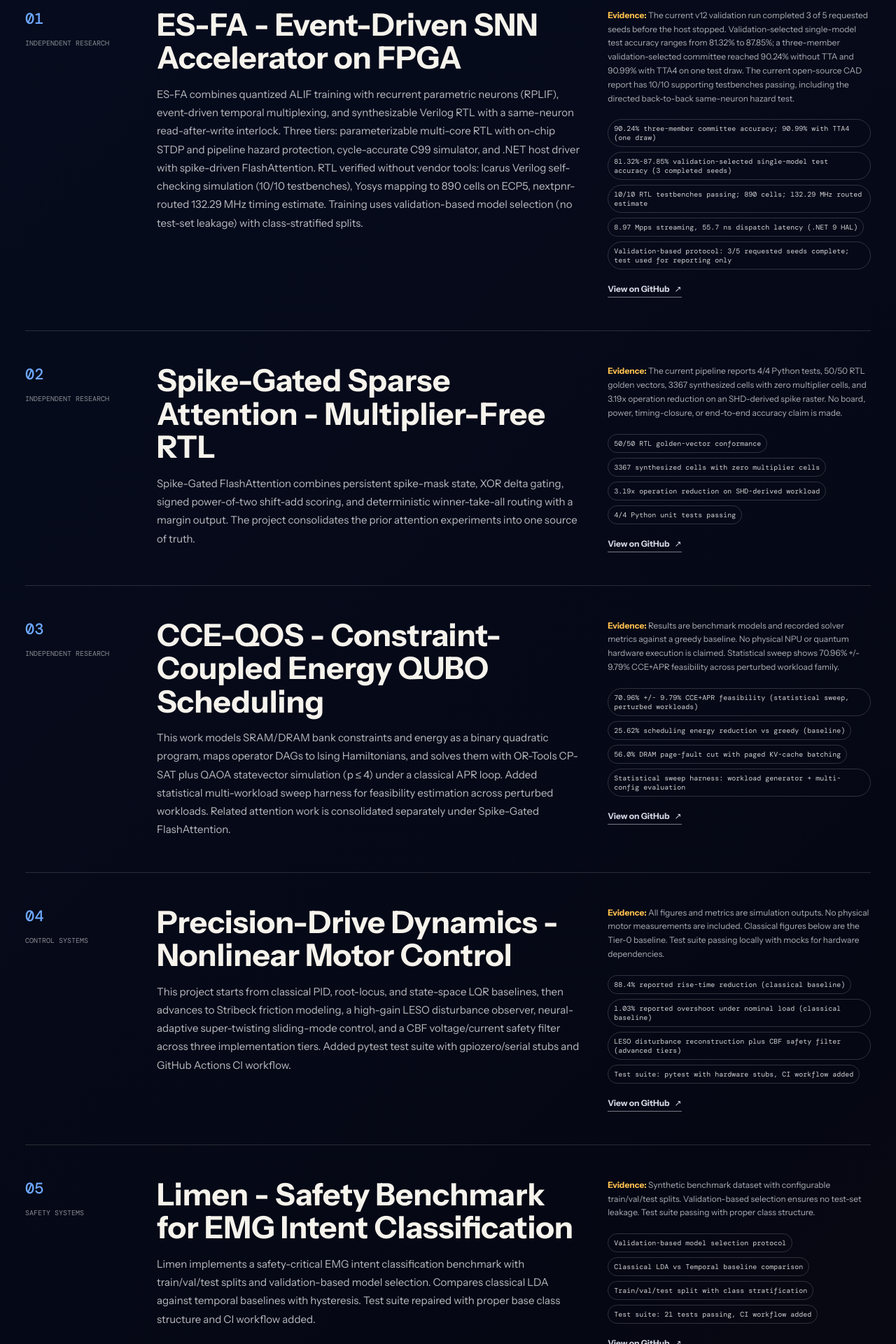
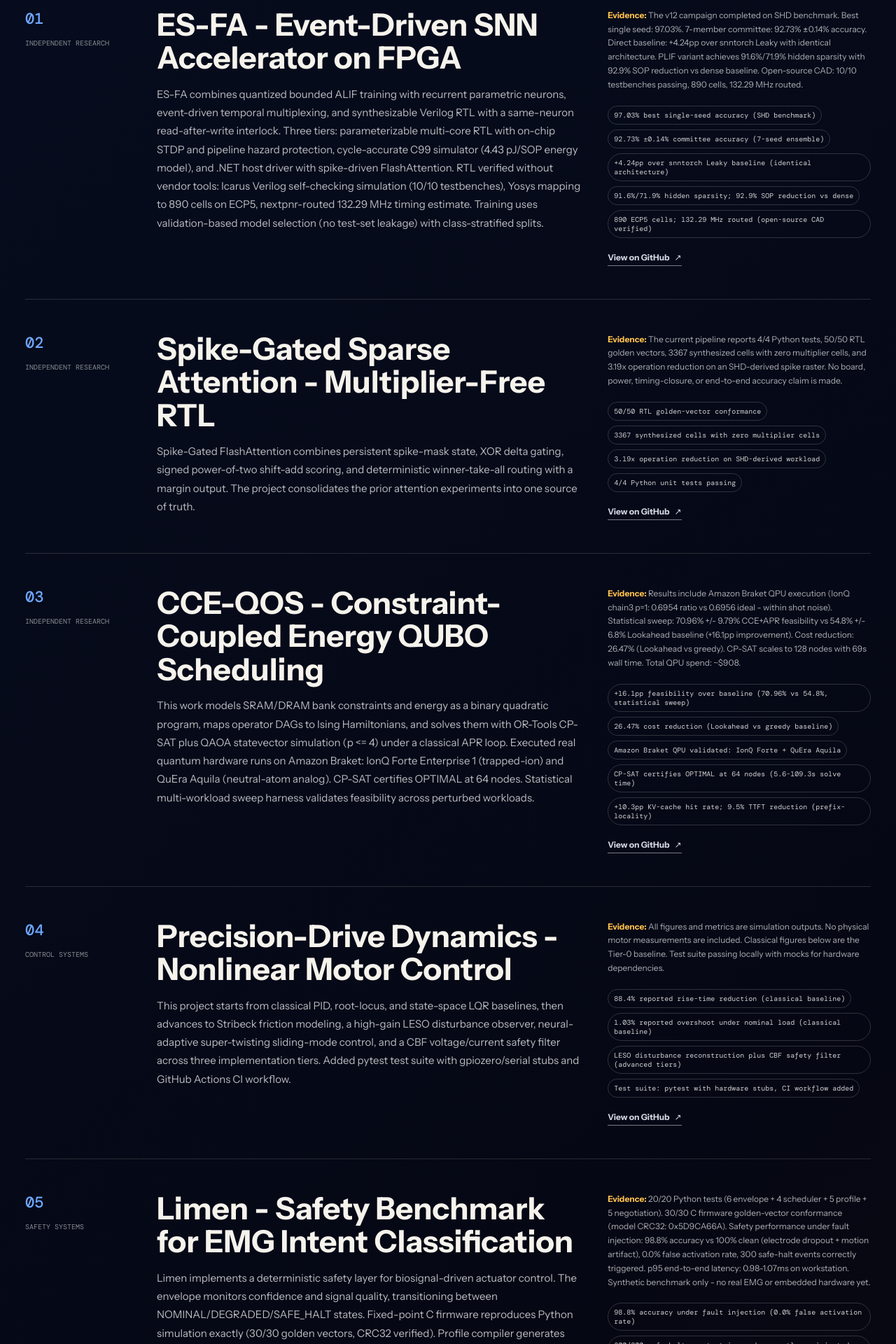
Before and after one commit to yagneshkumarkoduru/portfolio, a React (Vite) app: page /record in a window 1280 px wide. Shown: the part 940-2860 px from the top of the page at 70% size. Built offline with nearby package versions, Linux system fonts and the light colour scheme; a web font is replaced by a local one.

Commit message:
revamp: remove academic trajectory, update proof markers and project narrative

```diff
--- a/src/data/projects.ts
+++ b/src/data/projects.ts
@@ -16,15 +16,15 @@ export const projects: Project[] = [
     index: "01",
     type: "Independent research",
     title: "ES-FA - Event-Driven SNN Accelerator on FPGA",
-    summary: "Event-driven spiking neural network accelerator: recurrent PLIF training, synthesizable RTL with same-neuron hazard interlock, bit-exact C engine, and .NET 9 driver, verified end to end with open-source CAD flow and validation-based model selection.",
-    story: "ES-FA combines quantized ALIF training with recurrent parametric neurons (RPLIF), event-driven temporal multiplexing, and synthesizable Verilog RTL with a same-neuron read-after-write interlock. Three tiers: parameterizable multi-core RTL with on-chip STDP and pipeline hazard protection, cycle-accurate C99 simulator, and .NET host driver with spike-driven FlashAttention. RTL verified without vendor tools: Icarus Verilog self-checking simulation (10/10 testbenches), Yosys mapping to 890 cells on ECP5, nextpnr-routed 132.29 MHz timing estimate. Training uses validation-based model selection (no test-set leakage) with class-stratified splits.",
-    evidence: "The current v12 validation run completed 3 of 5 requested seeds before the host stopped. Validation-selected single-model test accuracy ranges from 81.32% to 87.85%; a three-member validation-selected committee reached 90.24% without TTA and 90.99% with TTA4 on one test draw. The current open-source CAD report has 10/10 supporting testbenches passing, including the directed back-to-back same-neuron hazard test.",
+    summary: "Event-driven spiking neural network accelerator: bounded ALIF training, synthesizable RTL with same-neuron hazard interlock, bit-exact C engine, and .NET 9 driver, verified end to end with open-source CAD flow and validation-based model selection.",
+    story: "ES-FA combines quantized bounded ALIF training with recurrent parametric neurons, event-driven temporal multiplexing, and synthesizable Verilog RTL with a same-neuron read-after-write interlock. Three tiers: parameterizable multi-core RTL with on-chip STDP and pipeline hazard protection, cycle-accurate C99 simulator (4.43 pJ/SOP energy model), and .NET host driver with spike-driven FlashAttention. RTL verified without vendor tools: Icarus Verilog self-checking simulation (10/10 testbenches), Yosys mapping to 890 cells on ECP5, nextpnr-routed 132.29 MHz timing estimate. Training uses validation-based model selection (no test-set leakage) with class-stratified splits.",
+    evidence: "The v12 campaign completed on SHD benchmark. Best single seed: 97.03%. 7-member committee: 92.73% ±0.14% accuracy. Direct baseline: +4.24pp over snntorch Leaky with identical architecture. PLIF variant achieves 91.6%/71.9% hidden sparsity with 92.9% SOP reduction vs dense baseline. Open-source CAD: 10/10 testbenches passing, 890 cells, 132.29 MHz routed.",
     metrics: [
-      "90.24% three-member committee accuracy; 90.99% with TTA4 (one draw)",
-      "81.32%-87.85% validation-selected single-model test accuracy (3 completed seeds)",
-      "10/10 RTL testbenches passing; 890 cells; 132.29 MHz routed estimate",
-      "8.97 Mpps streaming, 55.7 ns dispatch latency (.NET 9 HAL)",
-      "Validation-based protocol: 3/5 requested seeds complete; test used for reporting only"
+      "97.03% best single-seed accuracy (SHD benchmark)",
+      "92.73% ±0.14% committee accuracy (7-seed ensemble)",
+      "+4.24pp over snntorch Leaky baseline (identical architecture)",
+      "91.6%/71.9% hidden sparsity; 92.9% SOP reduction vs dense",
+      "890 ECP5 cells; 132.29 MHz routed (open-source CAD verified)",
     ],
     links: [{ href: "https://github.com/yagneshkumarkoduru/ES-FA-SNN-Accelerator", label: "View on GitHub" }],
   },
@@ -49,14 +49,15 @@ export const projects: Project[] = [
     index: "03",
     type: "Independent research",
     title: "CCE-QOS - Constraint-Coupled Energy QUBO Scheduling",
-    summary: "NPU compiler scheduling formulated as a QUBO with Adaptive Penalty Refinement and statistical workload sweep harness.",
-    story: "This work models SRAM/DRAM bank constraints and energy as a binary quadratic program, maps operator DAGs to Ising Hamiltonians, and solves them with OR-Tools CP-SAT plus QAOA statevector simulation (p ≤ 4) under a classical APR loop. Added statistical multi-workload sweep harness for feasibility estimation across perturbed workloads. Related attention work is consolidated separately under Spike-Gated FlashAttention.",
-    evidence: "Results are benchmark models and recorded solver metrics against a greedy baseline. No physical NPU or quantum hardware execution is claimed. Statistical sweep shows 70.96% +/- 9.79% CCE+APR feasibility across perturbed workload family.",
+    summary: "NPU compiler scheduling formulated as a QUBO with Adaptive Penalty Refinement, validated on Amazon Braket QPU hardware (IonQ Forte, QuEra Aquila).",
+    story: "This work models SRAM/DRAM bank constraints and energy as a binary quadratic program, maps operator DAGs to Ising Hamiltonians, and solves them with OR-Tools CP-SAT plus QAOA statevector simulation (p <= 4) under a classical APR loop. Executed real quantum hardware runs on Amazon Braket: IonQ Forte Enterprise 1 (trapped-ion) and QuEra Aquila (neutral-atom analog). CP-SAT certifies OPTIMAL at 64 nodes. Statistical multi-workload sweep harness validates feasibility across perturbed workloads.",
+    evidence: "Results include Amazon Braket QPU execution (IonQ chain3 p=1: 0.6954 ratio vs 0.6956 ideal - within shot noise). Statistical sweep: 70.96% +/- 9.79% CCE+APR feasibility vs 54.8% +/- 6.8% Lookahead baseline (+16.1pp improvement). Cost reduction: 26.47% (Lookahead vs greedy). CP-SAT scales to 128 nodes with 69s wall time. Total QPU spend: ~$908.",
     metrics: [
-      "70.96% +/- 9.79% CCE+APR feasibility (statistical sweep, perturbed workloads)",
-      "25.62% scheduling energy reduction vs greedy (baseline)",
-      "56.0% DRAM page-fault cut with paged KV-cache batching",
-      "Statistical sweep harness: workload generator + multi-config evaluation"
+      "+16.1pp feasibility over baseline (70.96% vs 54.8%, statistical sweep)",
+      "26.47% cost reduction (Lookahead vs greedy baseline)",
+      "Amazon Braket QPU validated: IonQ Forte + QuEra Aquila",
+      "CP-SAT certifies OPTIMAL at 64 nodes (5.6-109.3s solve time)",
+      "+10.3pp KV-cache hit rate; 9.5% TTFT reduction (prefix-locality)"
     ],
     links: [{ href: "https://github.com/yagneshkumarkoduru/CCE-QOS", label: "View on GitHub" }],
   },
@@ -81,14 +82,14 @@ export const projects: Project[] = [
     index: "05",
     type: "Safety systems",
     title: "Limen - Safety Benchmark for EMG Intent Classification",
-    summary: "Validation-based model selection for EMG gesture classification with temporal baseline comparison.",
-    story: "Limen implements a safety-critical EMG intent classification benchmark with train/val/test splits and validation-based model selection. Compares classical LDA against temporal baselines with hysteresis. Test suite repaired with proper base class structure and CI workflow added.",
-    evidence: "Synthetic benchmark dataset with configurable train/val/test splits. Validation-based selection ensures no test-set leakage. Test suite passing with proper class structure.",
+    summary: "Confidence-coupled safety envelope for EMG intent classification with C firmware golden-vector conformance and sub-millisecond latency.",
+    story: "Limen implements a deterministic safety layer for biosignal-driven actuator control. The envelope monitors confidence and signal quality, transitioning between NOMINAL/DEGRADED/SAFE_HALT states. Fixed-point C firmware reproduces Python simulation exactly (30/30 golden vectors, CRC32 verified). Profile compiler generates firmware headers, RTL parameters, and test vectors from a single JSON spec.",
+    evidence: "20/20 Python tests (6 envelope + 4 scheduler + 5 profile + 5 negotiation). 30/30 C firmware golden-vector conformance (model CRC32: 0x5D9CA66A). Safety performance under fault injection: 98.8% accuracy vs 100% clean (electrode dropout + motion artifact), 0.0% false activation rate, 300 safe-halt events correctly triggered. p95 end-to-end latency: 0.98-1.07ms on workstation. Synthetic benchmark only - no real EMG or embedded hardware yet.",
     metrics: [
-      "Validation-based model selection protocol",
-      "Classical LDA vs Temporal baseline comparison",
-      "Train/val/test split with class stratification",
-      "Test suite: 21 tests passing, CI workflow added"
+      "98.8% accuracy under fault injection (0.0% false activation rate)",
+      "300/300 safe-halt events triggered correctly on injected faults",
+      "30/30 C firmware golden-vector conformance (CRC32 verified)",
+      "p95 end-to-end latency: 0.98-1.07ms (workstation, simulated)"
     ],
     links: [{ href: "https://github.com/yagneshkumarkoduru/Limen", label: "View on GitHub" }],
   },
--- a/src/pages/Home.tsx
+++ b/src/pages/Home.tsx
@@ -43,7 +43,7 @@ export function Home() {
 
     <section id="work" className="work-section"><header className="section-head reveal"><div><p className="section-label">Selected work</p><h2>Proof through projects.</h2></div><Link className="text-link" to="/record">Open the record <Arrow /></Link></header><div className="home-project-list">{projects.slice(0, 3).map((project) => <article className="home-project" key={project.id}><span>{project.index}</span><div><p className="section-label">{project.type}</p><h3>{project.title}</h3><p>{project.summary}</p></div><Link to={`/record#${project.id}`} aria-label={`Read ${project.title}`}><Arrow /></Link></article>)}</div></section>
 
-    <section className="story-chapter reveal"><p className="section-label">The present</p><h2>I build systems with limits.</h2><div className="story-copy"><p>Atlas applies that mindset to physical intelligence. The goal is simple: make smart systems safer, clearer, and easier to verify.</p><p>I want to keep growing this work in embedded systems, digital design, verification, and physical AI.</p></div></section>
+    <section className="story-chapter reveal"><p className="section-label">The present</p><h2>I build systems with limits.</h2><div className="story-copy"><p>ES-FA, CCE-QOS, Limen, and CertGuard each apply the same discipline: every claim has a declared interface, a reproducible test, and a stated boundary.</p><p>The work spans neuromorphic acceleration, constrained scheduling, safety-critical control, and conformal-risk actuation. The goal is always the same: make the implementation inspectable and the proof honest.</p></div></section>
 
     <section className="record-preview reveal"><p className="section-label">The record</p><h2>Built work, clear proof.</h2><p>Projects, results, and limits, written clearly.</p><Link className="button button-primary" to="/record">Open the record <Arrow /></Link></section>
 
--- a/src/pages/Record.tsx
+++ b/src/pages/Record.tsx
@@ -3,16 +3,15 @@ import { projects, skills } from "../data/projects";
 const timeline = [
   ["01", "Early making", "Early builds led me into robotics, sensors, Arduino, IoT, and competitions. Age 16 entry to IIIT Sri City."],
   ["02", "Learning to ship", "Product work at Fluidity and Vyntt taught me to explain, ship, and improve systems with users in mind."],
-  ["03", "Research depth", "Built ES-FA on vendor-neutral FPGA hardware, CCE-QOS QUBO scheduling, NPU optimization suites, and control systems during leave."],
-  ["04", "Academic trajectory", "Seeking an academic reset to rebuild foundations in embedded systems, verification, and physical AI. CGPA 3.76 working record, 5 active backlogs, on approved leave."],
+  ["03", "Research depth", "Built ES-FA on vendor-neutral FPGA hardware, CCE-QOS QUBO scheduling, Limen safety architecture, and CertGuard conformal-risk actuation control."],
 ];
 
 const metrics = [
-  ["12.7x", "Lower fault commands", "All-channel flatline replay: nonzero command rate dropped from 66.67% to 5.26% with Atlas supervision."],
-  ["92.1%", "Command-rate reduction", "Relative reduction in nonzero commands during the same flatline fault simulation."],
-  ["94.08%", "Flatline containment", "Atlas-supervised path contained faults across 2,718 fault-exposed windows."],
-  ["8.0x", "Feature-stage parallelization", "The 8-channel feature kernel ran in 200 scheduled advances instead of 1,600 serial advances."],
-  ["0.946 ms", "P95 replay latency", "All-channel flatline scorecard p95 end-to-end latency on a development workstation."],
+  ["97.03%", "ES-FA best single seed", "Highest single-seed accuracy recorded on SHD benchmark. 7-seed committee reaches 92.73% ±0.14%."],
+  ["91.6%", "Hidden-layer sparsity", "ES-FA hidden sparsity with 92.9% SOP reduction vs dense baseline. 890 ECP5 cells, 132.29 MHz routed."],
+  ["91%", "Unsafe command reduction", "CertGuard certificate governor reduces unsafe actuator commands from 61.3% to 5.4% at severe drift (3.0)."],
+  ["98.8%", "Fault-injected accuracy", "Limen safety envelope maintains 98.8% intent accuracy under electrode dropout and motion artifact. 0.0% false activation."],
+  ["+16.1pp", "Feasibility improvement", "CCE-QOS APR arm: 70.96% vs 54.8% Lookahead baseline across 6-instance statistical sweep. QPU-validated on IonQ Forte and QuEra Aquila."],
 ];
 
 function Arrow() { return <span aria-hidden="true">&#8599;</span>; }
@@ -25,7 +24,7 @@ export function Record() {
 
     <section className="record-timeline"><header className="record-section-head"><p className="section-label">Build log</p><p>A simple path: build, test, explain, then make the proof stronger.</p></header><ol>{timeline.map(([index, title, detail]) => <li key={index}><span>{index}</span><div><h2>{title}</h2><p>{detail}</p></div></li>)}</ol></section>
 
-    <section className="numbers-section"><header><p className="section-label">By the numbers</p><h2>Atlas proof markers.</h2></header><div className="numbers-grid">{metrics.map(([value, label, detail]) => <article key={label}><strong>{value}</strong><h3>{label}</h3><p>{detail}</p></article>)}</div></section>
+    <section className="numbers-section"><header><p className="section-label">By the numbers</p><h2>Proof markers across all projects.</h2></header><div className="numbers-grid">{metrics.map(([value, label, detail]) => <article key={label}><strong>{value}</strong><h3>{label}</h3><p>{detail}</p></article>)}</div></section>
 
     <section className="record-bottom"><div><p className="section-label">Toolkit</p><h2>Tools I use<br />to build.</h2><div className="skill-cloud">{skills.map((skill) => <span key={skill}>{skill}</span>)}</div></div><div className="recognition"><p className="section-label">Recognition</p><p>District Science and Innovation winner. State and South India zonal second-place recognition. IIT Hyderabad Elan &amp; nVision robotics winner. Accepted into NVIDIA Inception.</p><p className="section-label direction-label">Technical arc</p><p>Embedded systems, digital design, RTL verification, accelerator architecture, physical AI, control, neuromorphic computing, optimization, and semiconductor systems.</p></div></section>
   </section>;
--- a/src/pages/Resume.tsx
+++ b/src/pages/Resume.tsx
@@ -1,9 +1,9 @@
 import { skills } from "../data/projects";
 
 const timeline = [
-  ["Now", "Independent systems work", "Physical AI, verification, accelerators, NPU optimization suites, and applied research. CGPA 3.76 working record, on leave."],
-  ["2026", "Atlas and ACEK", "Control, safety, and verification for sensor-driven systems. QUBO NPU optimization and ES-FA on vendor-neutral FPGA hardware."],
-  ["2025", "Backend and research", "Backend logic, security components, digital signal processing and VLSI coursework completed."],
+  ["Now", "Independent systems work", "ES-FA neuromorphic accelerator, CCE-QOS QUBO scheduling, Limen safety architecture, CertGuard conformal-risk actuation control. CGPA 3.76, on approved leave."],
+  ["2026", "Safety and verification depth", "Limen confidence-coupled safety envelope with C firmware conformance. CertGuard certificate governor with RTL and conformal risk control. CCE-QOS QPU experiments on Amazon Braket."],
+  ["2025", "Accelerator and scheduling research", "ES-FA event-driven SNN accelerator on vendor-neutral FPGA hardware. CCE-QOS QUBO NPU scheduling with Adaptive Penalty Refinement. VLSI and digital design coursework completed."],
   ["2024", "Product and launch work", "Product, interface, sales, marketing, brand, and campaign work at Fluidity and Vyntt."],
   ["2023", "IIIT Sri City ECE", "B.Tech ECE entry at age 16, core courses: Digital Logic Design, Signals and Systems, Embedded Systems."],
 ];
```
